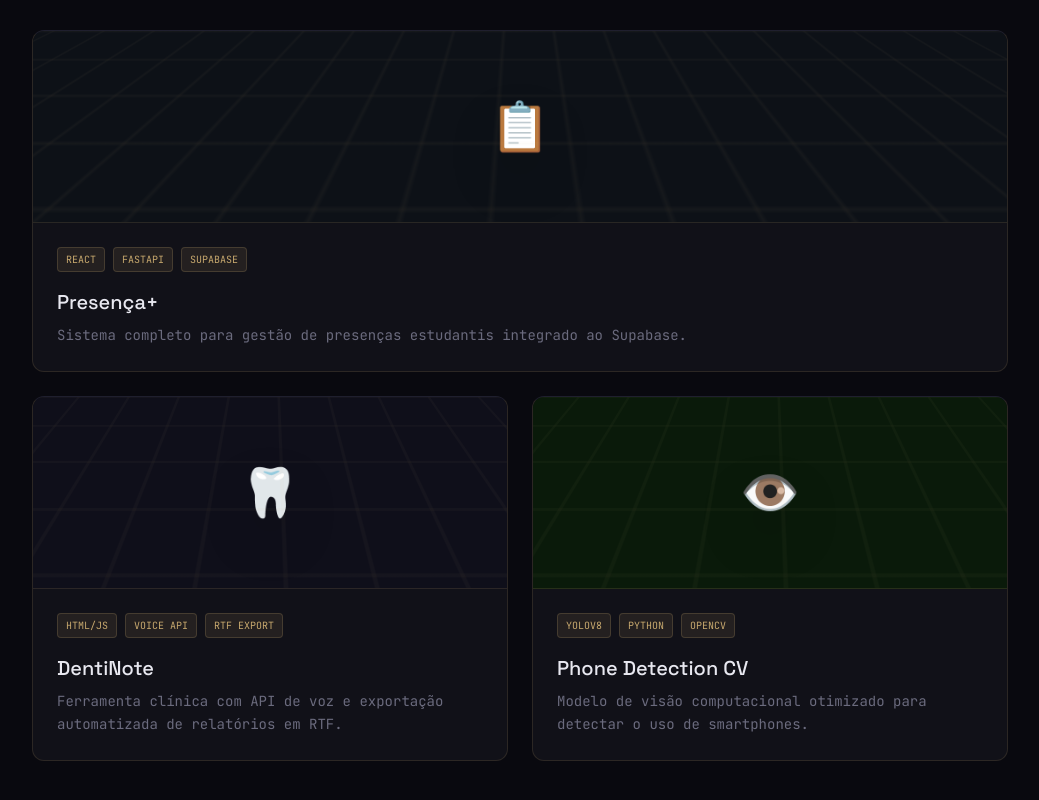
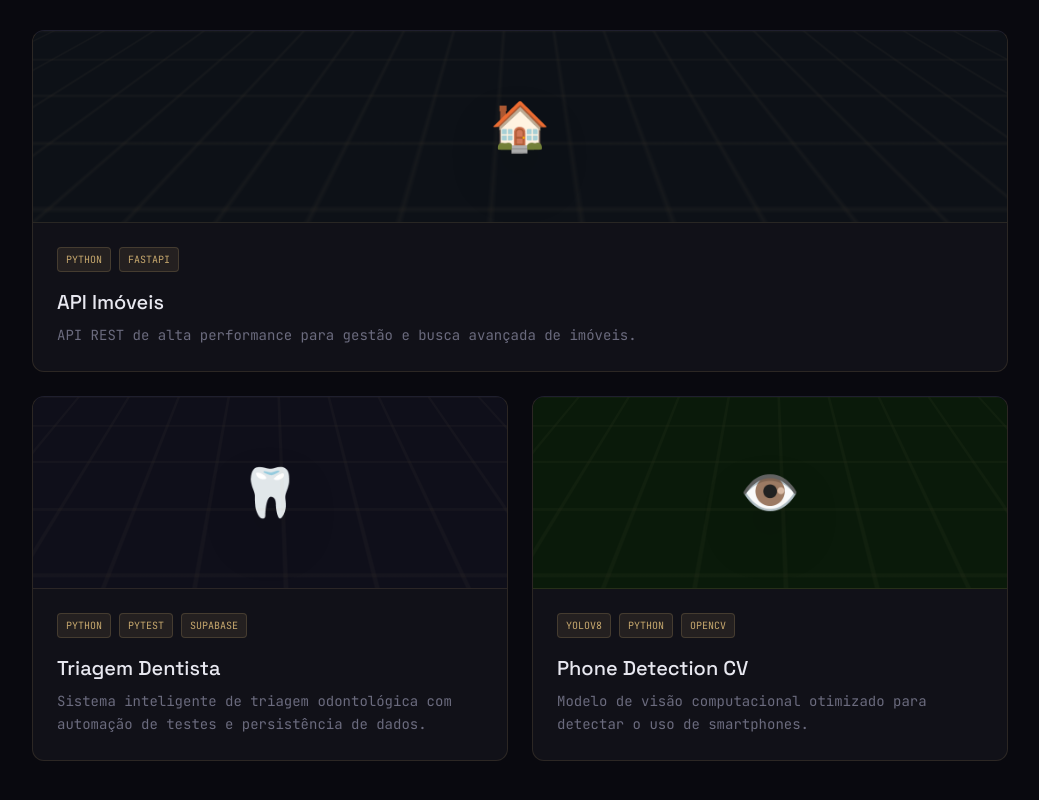
Before and after one commit to motaigr/portf-lio-igor-mota, a React (Vite) app: page / in a window 1280 px wide. Shown: the part 716-1516 px from the top of the page, without its empty margins (120-1159 px from the left). Built offline with nearby package versions, Linux system fonts and the light colour scheme.

Commit message:
Update projects with new titles and details

```diff
--- a/src/components/sections/Projects.tsx
+++ b/src/components/sections/Projects.tsx
@@ -3,19 +3,19 @@ import { SectionLabel } from '../SectionLabel'
 
 const projects = [
   {
-    title: 'Presença+',
-    description: 'Sistema completo para gestão de presenças estudantis integrado ao Supabase.',
-    tags: ['React', 'FastAPI', 'Supabase'],
-    icon: '📋',
+    title: 'API Imóveis',
+    description: 'API REST de alta performance para gestão e busca avançada de imóveis.',
+    tags: ['Python', 'FastAPI'],
+    icon: '🏠',
     color: '#0D1117',
     gridColor: 'rgba(200, 169, 110, 0.1)',
     span: 'md:col-span-2',
   },
   {
-    title: 'DentiNote',
+    title: 'Triagem Dentista',
     description:
-      'Ferramenta clínica com API de voz e exportação automatizada de relatórios em RTF.',
-    tags: ['HTML/JS', 'Voice API', 'RTF Export'],
+      'Sistema inteligente de triagem odontológica com automação de testes e persistência de dados.',
+    tags: ['Python', 'Pytest', 'Supabase'],
     icon: '🦷',
     color: '#0F0F1A',
     gridColor: 'rgba(200, 169, 110, 0.08)',
```
Also changed, not shown: .skip.config.json.
